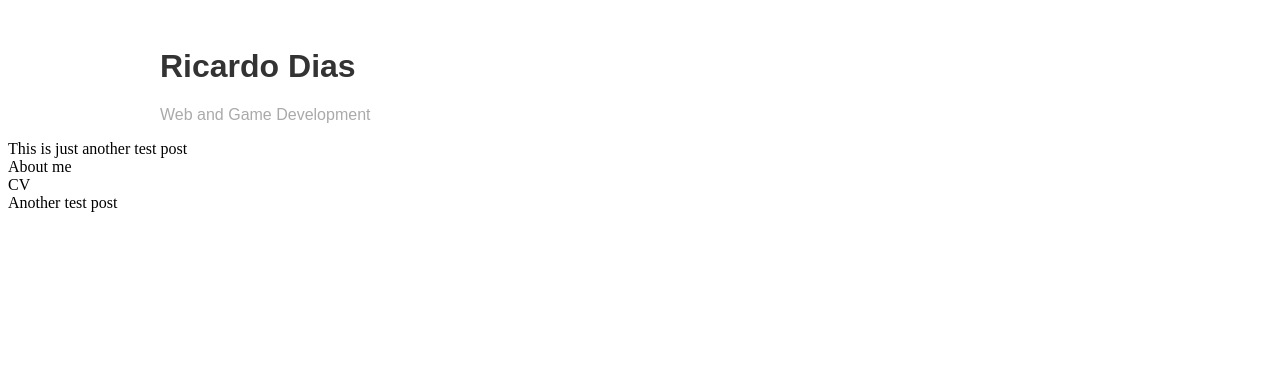
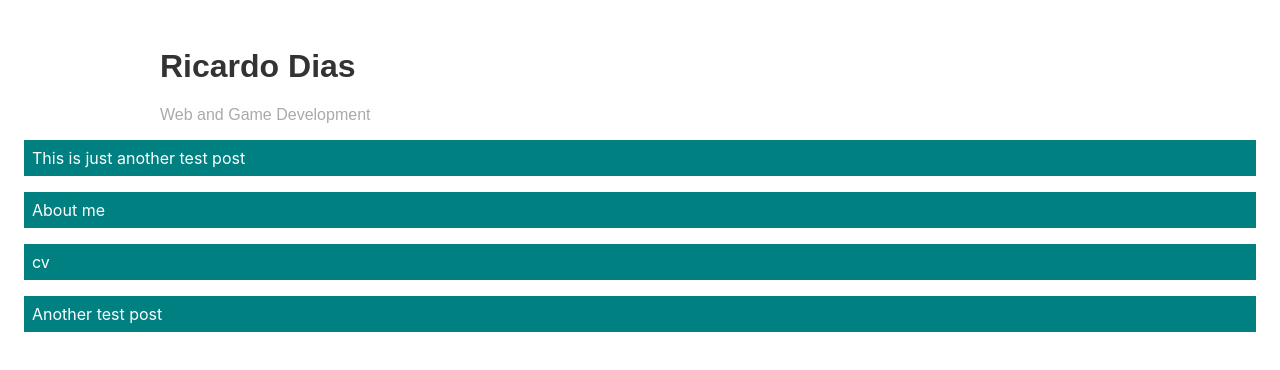
Before and after one commit to ricardodiasc/ricardodias, a Gatsby site: page / in a window 1280 px wide. Built offline with nearby package versions, Linux system fonts and the light colour scheme; Gatsby itself is replaced by a stand-in of ours.

Commit message:
Style post list

```diff
--- /dev/null
+++ b/src/components/PostItem.module.scss
@@ -0,0 +1,9 @@
+.postItem {
+  font-family: -apple-system, BlinkMacSystemFont, "Segoe UI", Roboto, Oxygen,
+    Ubuntu, Cantarell, "Open Sans", "Helvetica Neue", sans-serif;
+  font-size: 1em;
+  background-color: teal;
+  padding: 0.5em 0.5em 0.5em 0.5em;
+  margin: 1em 1em 1em 1em;
+  color: white;
+}
--- /dev/null
+++ b/src/components/PostItem.tsx
@@ -0,0 +1,13 @@
+import * as React from "react";
+
+import * as style from "./postItem.module.scss";
+
+interface PostItemProps {
+  title: string;
+}
+
+const PostItem: React.FC<PostItemProps> = ({ title }) => (
+  <div className={style.postItem}>{title}</div>
+);
+
+export default PostItem;
--- a/src/components/PostList.tsx
+++ b/src/components/PostList.tsx
@@ -1,32 +1,33 @@
-import * as React from 'react';
+import * as React from "react";
 import { graphql, StaticQuery } from "gatsby";
+import PostItem from "./PostItem";
 
 interface PostListProps {
-    data? : {
+  data?: {
     allMarkdownRemark: {
       edges: {
         node: {
           frontmatter: {
             title: string;
-                    }
-                }
-            }
-        }
-    }
+          };
+        };
+      };
+    };
+  };
 }
 
 export default class PostList extends React.Component<PostListProps, {}> {
-
-    constructor(props:PostListProps) {
+  constructor(props: PostListProps) {
     super(props);
   }
 
   render() {
     // const { edges } = this.props.data.allMarkdownRemark;
-        console.log('PostList: ',this.props)
-        return(
+    console.log("PostList: ", this.props);
+    return (
       <>
-                <StaticQuery query={graphql`
+        <StaticQuery
+          query={graphql`
             query {
               allMarkdownRemark {
                 edges {
@@ -39,24 +40,18 @@ export default class PostList extends React.Component<PostListProps, {}> {
               }
             }
           `}
-                    render={data=>(
+          render={data => (
             <>
               {data.allMarkdownRemark.edges.map(e => (
-                                <div key={e.node.frontmatter.title}>
-                                    {e.node.frontmatter.title}
-                                </div>
-                                )
-                            )
-                            }
+                <PostItem
+                  key={e.node.frontmatter.title}
+                  title={e.node.frontmatter.title}
+                />
+              ))}
             </>
-                        )
-                    }
-
-
+          )}
         />
-
       </>
-
-        )
+    );
   }
 }
--- a/src/pages/cv/cv.md
+++ b/src/pages/cv/cv.md
@@ -1,7 +1,9 @@
 ---
-path: "/cv"
+path: "/about"
 date: 2019-02-28
-title: "CV"
-tags: ['ricardo', 'dias', 'test']
+title: "cv"
+tags: ["ricardo", "dias", "test"]
 excerpt: "CV"
 ---
+
+This is my cv
```
Also changed, not shown: src/components/index.module.scss (indentation only), 3 other files. Lines whose indentation alone changed are shown as unchanged.
